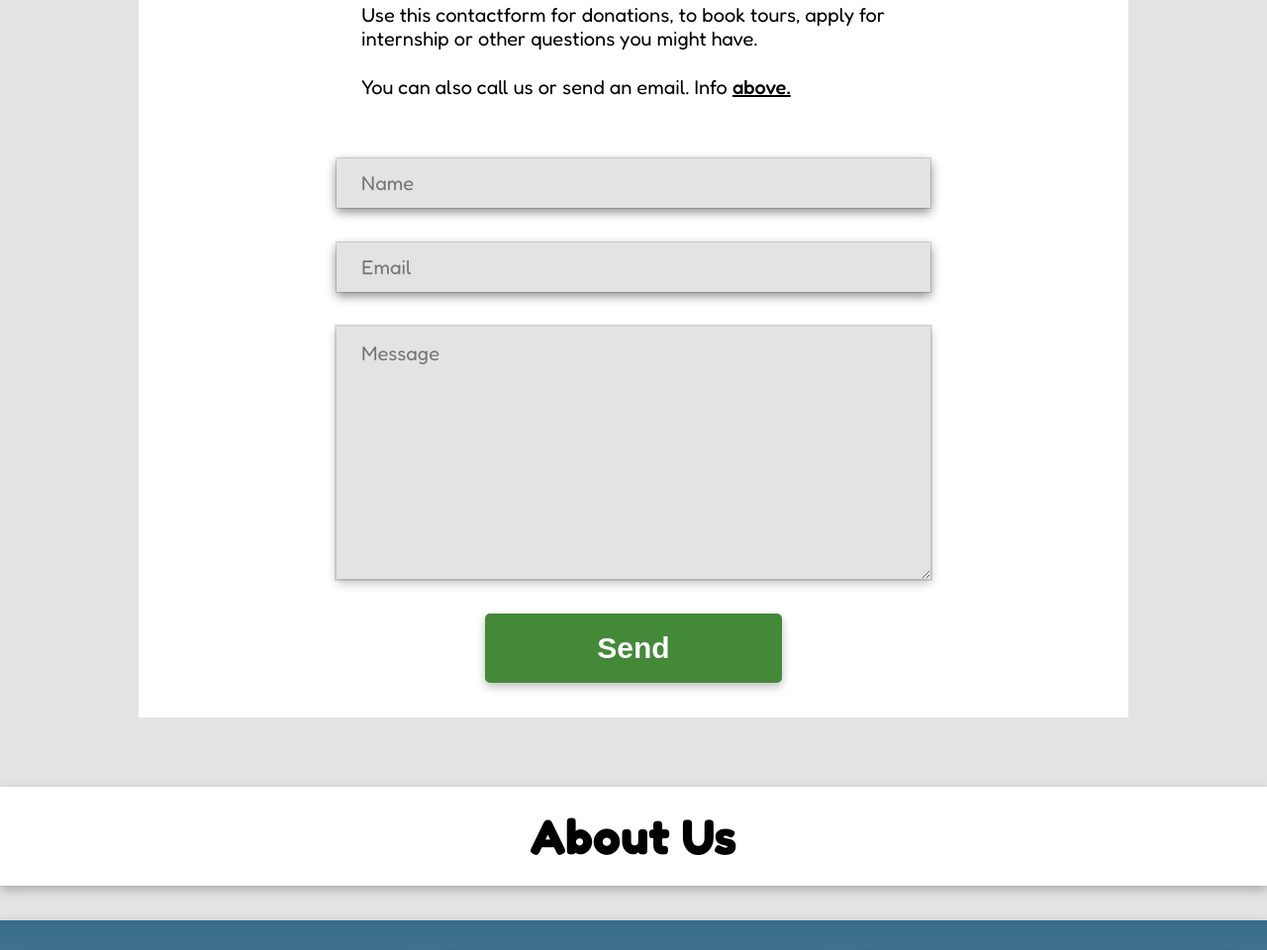
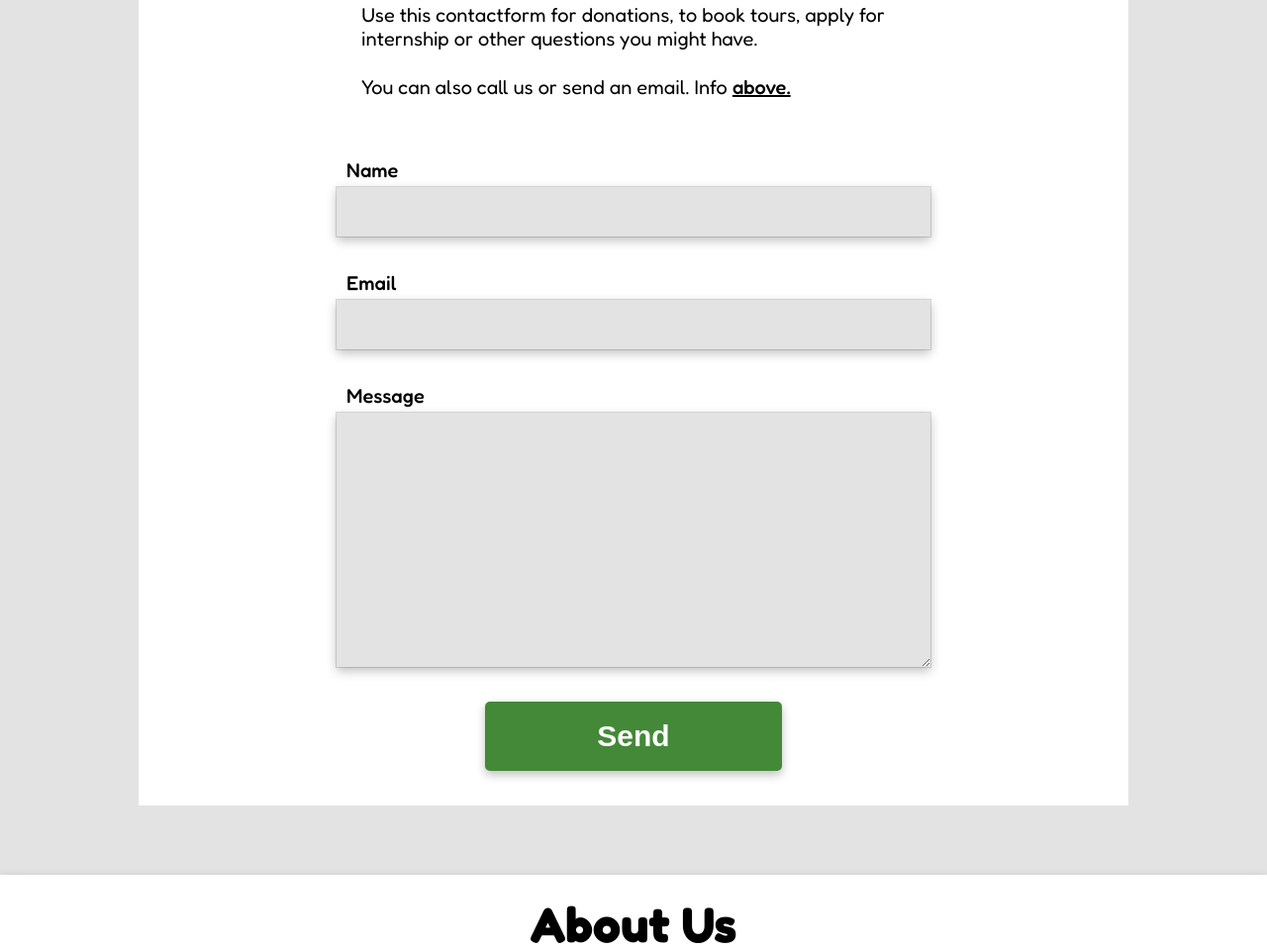
Before and after one commit to annechh/Semester-Project-1, a plain HTML site: page location-contact.html in a window 1280 px wide. Shown: the part 1407-2367 px from the top of the page at 99% size. Drawn offline with Linux system fonts and the light colour scheme.

Commit message:
Contact form label

```diff
--- a/location-contact.html
+++ b/location-contact.html
@@ -157,16 +157,18 @@
                         <p class="article-text-1">You can also call us or send an email. Info <a href="location-contact.html#link-location" class="link-black">above.</a></p>
                     </div>
                     <form action="#" class="contact-fields" id="name">
-                        <label hidden="hidden" for="name-field">Name</label>
-                        <input placeholder="Name" class="contact-fields name-email-field" id="name-field">
+                        <label for="name-field">Name</label>
+                        <input class="contact-fields name-email-field" id="name-field">
                     </form>
                     <form action="#" class="contact-fields" id="email">
-                        <label hidden="hidden" for="email-field">Email</label>
-                        <input type="email" placeholder="Email" class="contact-fields name-email-field" id="email-field">
+                        <label for="email-field">Email</label>
+                        <input type="email" class="contact-fields name-email-field" id="email-field">
                     </form>
-                    <label hidden="hidden" for="message">Message</label>
-                    <textarea id="message" name="type-text" placeholder="Message"
-                    class="contact-fields type-text" cols="30" rows="10"></textarea>
+                    <form action="#" class="contact-fields">
+                        <label for="message">Message</label>
+                        <textarea id="message" name="type-text"
+                        class="type-text" rows="10"></textarea>
+                    </form>
                     <input type="submit" class="contact-btn" value="Send">
                 </div>
             </div>
--- a/styles.css
+++ b/styles.css
@@ -210,6 +210,11 @@ main {
     gap: 35px;
 }
 
+.contact-forms label {
+    padding-left: 10px;
+    padding-bottom: 5px;
+}
+
 .logo-no-text {
     width: 70px;
 }
@@ -218,14 +223,18 @@ main {
 }
 
 .contact-fields {
+    display: flex;
+    flex-direction: column;
     max-width: 600px;
     width: 100%;
     padding: 0;
     border: 0;
+}
+
+.contact-fields label {
     font-size: 20px;
-    font-family: 'Fredoka', sans-serif;
-    background: var(--Background);
-    box-shadow: 0px 4px 10px 0px rgba(0, 0, 0, 0.25);
+    font-weight: 500;
+
 }
 
 .name-email-field {
@@ -234,14 +243,20 @@ main {
 }
 
 .name-email-field, .type-text {
-    padding-left: 25px;
-    padding-right: 25px;
+    padding-left: 10px;
+    padding-right: 10px;
+    font-size: 18px;
+    font-family: 'Fredoka', sans-serif;
     box-sizing: border-box;
+    background: var(--Background);
+    box-shadow: 0px 4px 10px 0px rgba(0, 0, 0, 0.25);
 }
 
 .type-text {
     padding-top: 15px;
-    outline: 2px solid rgba(0, 0, 0, 0.137);
+    outline: 1px solid rgba(0, 0, 0, 0.137);
+    border: none;
+    font-size: 20px;
 }
 
 
```
